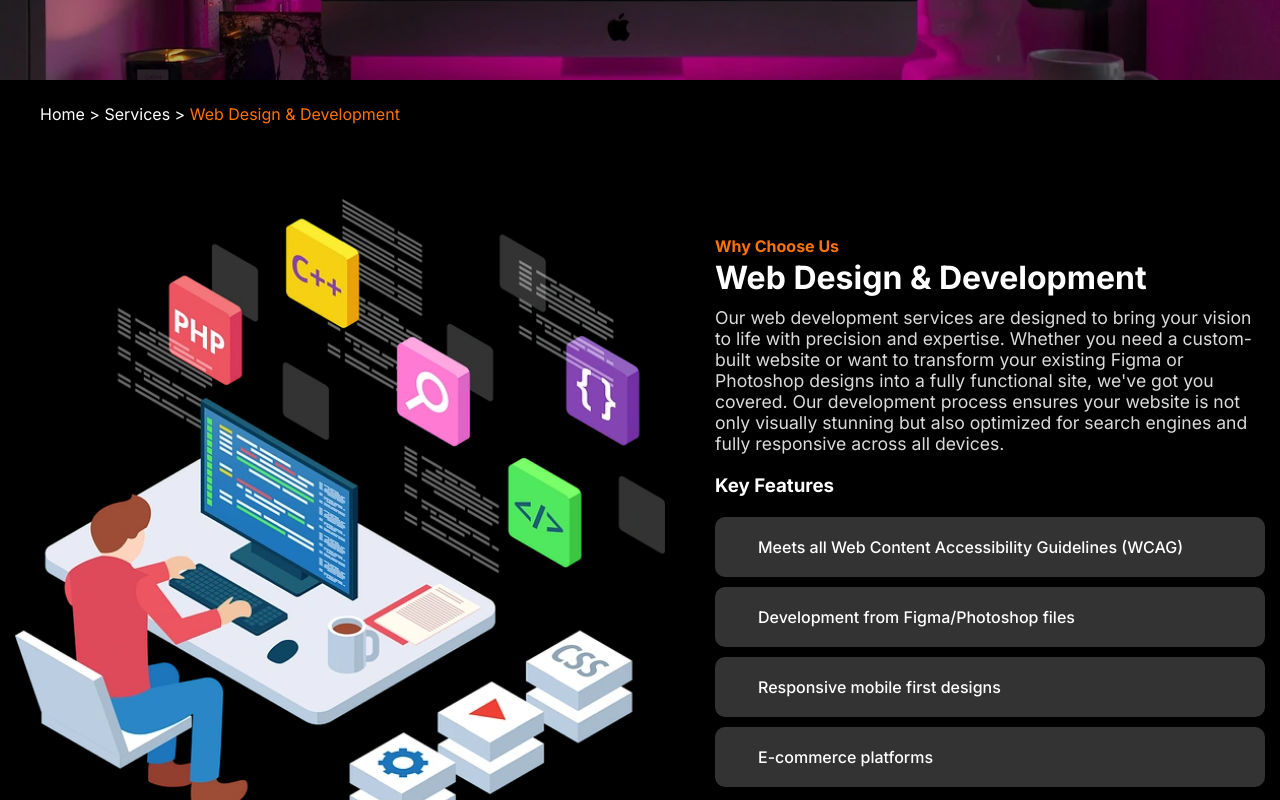
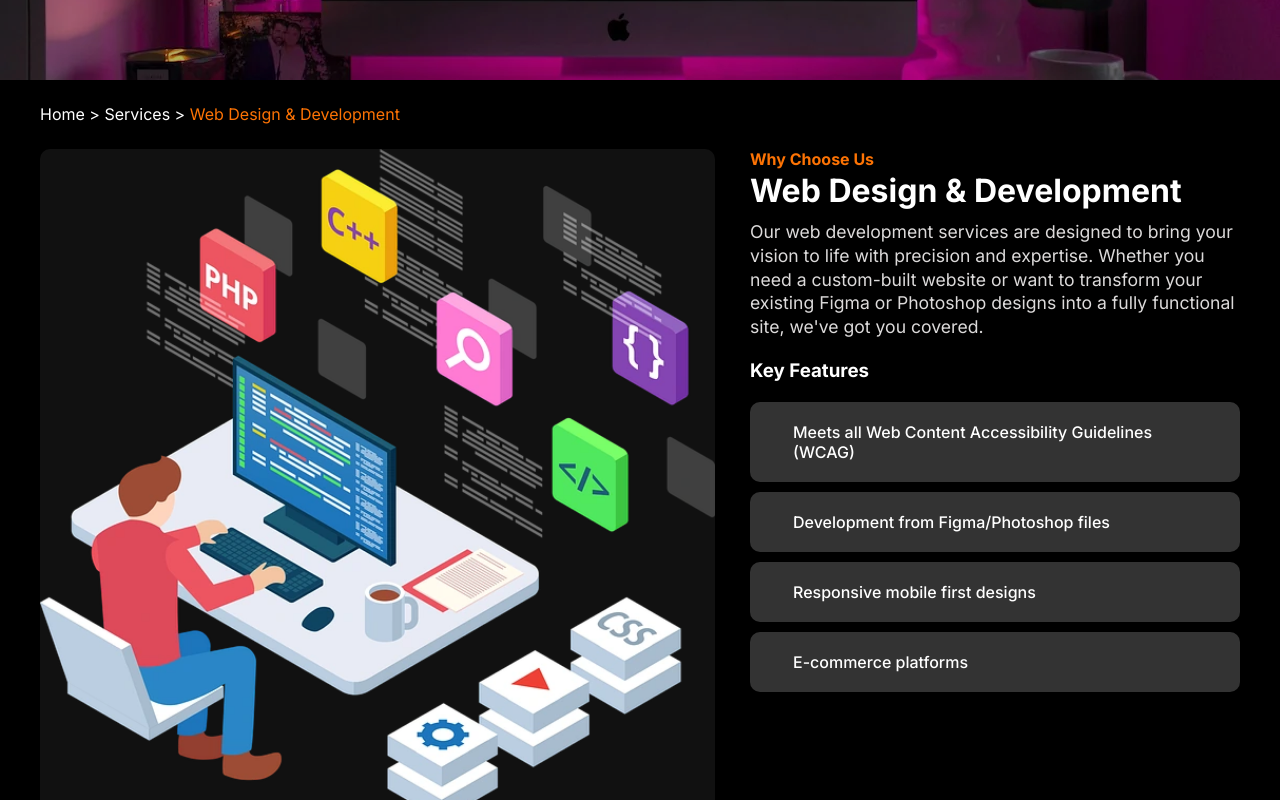
Before and after one commit to Spielbergo/next-webcheddar, a Next.js app: page /services/web-design-development in a window 1280 px wide. Shown: the part 320-1120 px from the top of the page. Built offline with nearby package versions, Linux system fonts and the light colour scheme; some icons are missing.

Commit message:
Misc styling updates

```diff
--- a/components/TechStack.component.jsx
+++ b/components/TechStack.component.jsx
@@ -28,8 +28,8 @@ import { techStack } from '../data';
                     <Image
                         src="/home/tech-stack.webp"
                         className={`${styles.tech_stack__image} shadow fade-in`}
-                        width={440}
-                        height={327}
+                        width={540}
+                        height={427}
                         alt="Close up of people working in an office."
                         aria-label="Close up of people working in an office."
                     />
--- a/components/home/Hero.component.jsx
+++ b/components/home/Hero.component.jsx
@@ -16,8 +16,8 @@ const Hero = () => {
         <header>
             <div className={styles.hero__container}>
                 <div className={styles.hero__title}>
-                    <h1 className={`${styles.hero__h1} slide-up`}>Web Cheddar - Websites - Social Media</h1>
-                    <h2 className={`${styles.hero__h2} fade-in`}>Web Design & Development Services Your Business Needs</h2>
+                    <p className={`${styles.hero__top_title} slide-up`}>Web Cheddar - Websites - Social Media</p>
+                    <h1 className={`${styles.hero__h1} fade-in`}>Web Design & Development Services Your Business Needs</h1>
                     <div className={styles.hero__button_container}>
                         <div className='slide-up delay-1'>
                             <Button
--- a/data/services.js
+++ b/data/services.js
@@ -14,7 +14,7 @@ const services = [
     image_1_alt: 'Web Development Vector - Cartoon of user at a computer with various buttons above him showing diferent coding symbols',
     image_2: '/services/mobile-first-design.webp',
     image_2_alt: 'Repsonsive Mobile First Design',
-    content: 'Our web development services are designed to bring your vision to life with precision and expertise. Whether you need a custom-built website or want to transform your existing Figma or Photoshop designs into a fully functional site, we\'ve got you covered. Our development process ensures your website is not only visually stunning but also optimized for search engines and fully responsive across all devices.',
+    content: 'Our web development services are designed to bring your vision to life with precision and expertise. Whether you need a custom-built website or want to transform your existing Figma or Photoshop designs into a fully functional site, we\'ve got you covered.',
     content_2: 'At Web Cheddar, we prioritize responsive mobile-first designs to ensure your website performs flawlessly on any device. As mobile usage continues to skyrocket, it’s crucial to provide an exceptional user experience on smartphones and tablets. We craft each design with a mobile-first approach, seamlessly scaling up to larger screens. This method not only enhances accessibility but also boosts SEO rankings.',
     features: [
       'Meets all Web Content Accessibility Guidelines (WCAG)',
@@ -34,7 +34,7 @@ const services = [
   },
   {
     id: 2,
-    class: 'slide-down delay-1',
+    class: '.slide-down .delay-1 .padding_95',
     slug: 'search-engine-optimization',
     path: '/services/search-engine-optimization',
     icon: 'IoSearchCircle',
@@ -45,9 +45,10 @@ const services = [
     hero_alt: 'Search Engine Optimization',
     image_1: '/services/seo-search-engine-optimization-2.svg',
     image_1_alt: 'Nuthin yet',
+    padding_1: '.padding_95',
     image_2: '/services/seo-search-engine-optimization-4.svg',
     image_2_alt: 'Nuthin yet',
-    content: 'Our Search Engine Optimization (SEO) services are tailored to elevate your online presence and drive organic traffic to your website. We employ cutting-edge strategies and techniques to ensure your site ranks high on search engine results pages (SERPs). From keyword research and on-page optimization to link building and performance analytics, our comprehensive approach covers all aspects of SEO. Trust us to boost your visibility, attract more visitors, and convert them into loyal customers.',
+    content: 'Our Search Engine Optimization (SEO) services are tailored to elevate your online presence and drive organic traffic to your website. We employ cutting-edge strategies and techniques to ensure your site ranks high on search engine results pages (SERPs).',
     content_2: 'At Web Cheddar, our SEO services go beyond the basics to ensure your website achieves and maintains top rankings. Our team of experts stays updated with the latest algorithm changes and industry trends, providing you with a competitive edge. We perform in-depth site audits to identify and rectify any issues that may hinder your site\s performance. Our content strategy focuses on creating high-quality, relevant content that resonates with your target audience and meets search engine criteria. We also offer local SEO services to help your business stand out in local searches, driving foot traffic and increasing sales. With our holistic approach, we ensure your SEO strategy is not only effective but also sustainable in the long run.',
     features: [
       'Keyword research',
@@ -74,7 +75,7 @@ const services = [
     title: 'Website Maintenance',
     title_2: 'Ensuring Optimal Website Performance',
     description: 'Keep your site running smoothly. We handle updates, fixes, and ensure everything works as it should.',
-    content: 'Keeping your website up-to-date is crucial for your online success. Our website maintenance services ensure your site runs smoothly and efficiently at all times. We handle everything from regular updates and security checks to performance optimization and content updates. With our expertise, you can focus on your business while we take care of your website. Trust us to keep your site secure, fast, and relevant.',
+    content: 'Keeping your website up-to-date is crucial for your online success. Our website maintenance services ensure your site runs smoothly and efficiently at all times. We handle everything from regular updates and security checks to performance optimization and content updates.',
     content_2: 'Our website maintenance services are designed to give you peace of mind. We understand that a well-maintained website is essential for providing a seamless user experience and ensuring the longevity of your online presence. Our team conducts routine inspections and updates to prevent any potential issues before they arise. We also focus on improving website speed and performance, ensuring your visitors have a smooth browsing experience. In addition, we offer content management services to keep your site fresh and engaging. Whether you need emergency support or regular maintenance, we are here to keep your website running at its best. Let us handle the technical aspects so you can concentrate on growing your business.',
     hero: '/services/website-maintenance.webp',
     hero_alt: 'Website Maintenance',
@@ -107,7 +108,7 @@ const services = [
     title: 'Social Media Management',
     title_2: 'Comprehensive Social Media Strategies',
     description: 'Engage your audience online. We manage posts, replies, and make sure your brand shines on social',
-    content: 'Our social media management services are crafted to elevate your online presence with strategy and finesse. Whether you\'re aiming to build a brand from scratch or enhance your current social media strategy, we\'re here to help. We specialize in creating engaging content that resonates with your audience across platforms like Facebook, Instagram, Twitter, and LinkedIn. Our meticulous approach ensures your social media campaigns are not only impactful but also aligned with your business goals. Let us boost your visibility and engagement while you focus on what you do best.',
+    content: 'Our social media management services are crafted to elevate your online presence with strategy and finesse. Whether you\'re aiming to build a brand from scratch or enhance your current social media strategy, we\'re here to help.',
     content_2: 'We understand the ever-evolving landscape of social media and its impact on your brand. Our social media management services go beyond mere posting; we develop comprehensive strategies that drive engagement and growth. We stay abreast of the latest trends and algorithm changes to keep your content relevant and effective. Our team conducts thorough audience research to create personalized content that speaks directly to your target demographic. We also offer detailed analytics reporting, providing insights into your campaign performance and areas for improvement. With our proactive approach, we ensure your social media presence remains dynamic and influential, helping you achieve your business objectives.',
     hero: '/services/social-media-management.webp',
     hero_alt: 'Social Media Management',
@@ -140,12 +141,13 @@ const services = [
     title: 'E-commerce Solutions',
     title_2: 'Optimizing Your E-commerce Platform',
     description: 'Sell with confidence online. Our secure, seo optimized and user-friendly shops make buying and selling a breeze.',
-    content: 'Our e-commerce solutions are designed to empower your business with robust, scalable online storefronts that drive sales. Whether you\'re launching a new e-commerce venture or seeking to optimize your current platform, we have the expertise to deliver results. From seamless integration with popular platforms like Shopify and WooCommerce to custom e-commerce development tailored to your unique needs, we ensure your online store is primed for success. Trust us to enhance your user experience, streamline your checkout process, and maximize conversions across desktop and mobile devices. Let\'s elevate your online retail presence together.',
+    content: 'Our e-commerce solutions are designed to empower your business with robust, scalable online storefronts that drive sales. Whether you\'re launching a new e-commerce venture or seeking to optimize your current platform, we have the expertise to deliver results.',
     content_2: 'Our e-commerce solutions are tailored to meet the unique needs of your business. We understand the intricacies of online retail and offer comprehensive services to ensure your store runs smoothly. Our team provides end-to-end support, from setting up your store and integrating payment gateways to managing your products and tracking sales performance. We focus on creating a seamless user experience, optimizing the checkout process, and implementing effective marketing strategies to drive traffic and increase conversions. Our solutions are scalable, allowing your e-commerce platform to grow with your business. With our expertise, you can focus on your products while we handle the technical aspects of your online store.',
     hero: '/services/ecommerce.webp',
     hero_alt: 'E-commerce Solutions',
     image_1: '/services/e-commerce.svg',
     image_1_alt: 'Nuthin yet',
+    padding_1: '.padding_95',
     image_2: '/services/e-commerce-2.svg',
     image_2_alt: 'Nuthin yet',
     features: [
@@ -173,7 +175,7 @@ const services = [
     title: 'Special Event Websites',
     title_2: 'Enhance Your Event Online',
     description: 'Celebrate big moments digitally. We create standout sites for weddings, reunions, and more.',
-    content: 'Our special event website services are tailored to make your event unforgettable online. Whether you\'re organizing a conference, wedding, festival, or corporate event, we specialize in creating stunning websites that capture the essence of your occasion. From elegant design themes that reflect your event\'s theme to seamless integration of RSVP systems and event schedules, we ensure a smooth and engaging experience for your attendees. Trust us to handle everything from initial concept to final launch, delivering a website that not only impresses but also drives excitement and attendance. Let\'s create an online presence that mirrors the excellence of your special event.',
+    content: 'Our special event website services are tailored to make your event unforgettable online. Whether you\'re organizing a conference, wedding, festival, or corporate event, we specialize in creating stunning websites that capture the essence of your occasion.',
     content_2: 'At Web Cheddar, we go beyond just creating a website; we craft a digital experience that mirrors the uniqueness of your special event. Our team understands the intricacies of event planning and leverages this knowledge to design websites that not only inform but also captivate your audience. Whether you require live streaming integration, attendee registration management, or interactive event maps, we\'ve got you covered. We ensure your website is not just a tool for information but a key part of your event\'s success story, driving engagement and anticipation among your guests. Partner with us to elevate your event\'s online presence and leave a lasting impression on your attendees.',
     hero: '/services/special-events.webp',
     hero_alt: 'Special Event Websites',
--- a/pages/about..jsx
+++ b/pages/about..jsx
@@ -31,7 +31,7 @@ const About = () => {
         <Layout featuredImage={featuredImage}>
             <main>
                 <section>
-                    <div className={`flex ${styles.about_page__container}`}>
+                    <div className={`flex flex_large ${styles.about_page__container}`}>
                         {aboutPage.map((about) =>
                             <div key={about.id} className={about.class}>
                                 <Image
--- a/pages/services/[slug].jsx
+++ b/pages/services/[slug].jsx
@@ -85,7 +85,7 @@ export default function ServicePage({ service }) {
                     src={service.image_1}
                     alt={service.image_1_alt}
                     aria-label={service.image_1.alt}
-                    className={`${styles.service__main_img} fade-in`}
+                    className={`${styles.service__main_img} ${service.padding_1} fade-in`}
                     width={550}
                     height={547}
                   />
--- a/styles/blog-page.module.css
+++ b/styles/blog-page.module.css
@@ -111,7 +111,7 @@
 
 .blog_post__content p {
     margin-bottom: 10px;
-    line-height: 23px;
+    line-height: 1.5;
 }
 
 .blog_post__content ul {
--- a/styles/global.css
+++ b/styles/global.css
@@ -223,9 +223,13 @@ button:hover {
   align-items: center;
   gap: 50px;
   /* max-width: 1200px; */
-  max-width: var(--container-width-large);
+  max-width: var(--container-width-small);
   padding: 0 15px;
   margin: auto;
+}
+
+.flex_large {
+  max-width: var(--container-width-large);
 }
 
 .flex_flip {
@@ -238,6 +242,10 @@ button:hover {
 
 .flex_nowrap {
   flex-wrap: wrap;
+}
+
+.padding_95 {
+  padding: 95px;
 }
 
 /* .list-none {
@@ -292,6 +300,7 @@ button:hover {
   max-width: 800px;
   margin: 10px 0;
   font-size: 1.1em;
+  line-height: 1.35;
   /* color: var(--primary-bg-color); */
   color: var(--text-color);
 }
--- a/styles/services-pages.module.css
+++ b/styles/services-pages.module.css
@@ -1,7 +1,8 @@
 
 .services_pages__section {
-    justify-content: flex-start;
-    padding: 75px 0 0;
+    align-items: flex-start;
+    gap: 35px;
+    padding: 25px 0 0;
 }
 
 .services_pages__container {
@@ -13,13 +14,18 @@
 
 .services_pages__container img {
     width: 100%;
-    max-width: 650px;
+    max-width: 675px;
     height: auto;
+    background: #111;
+    border-radius: 10px;
     object-fit: contain;
 }
 
+.padding_95 {
+    padding: 95px;
+}
+
 .service__breadcrumbs {
-    max-width: 1200px;
     margin: auto;
 }
 
@@ -29,7 +35,6 @@
 }
 
 .services_features__section {
-    max-width: 1200px;
     margin: 20px auto 0;
 }
 
@@ -67,9 +72,14 @@
     display: grid;
     grid-template-columns: 1fr;
     gap: 10px;
-    max-width: 1200px;
     margin: auto;
     padding: 20px 0;
+}
+
+.service__breadcrumbs,
+.services_pages_stats,
+.services_features__section {
+    max-width: var(--container-width-small);
 }
 
 .services_pages_stats li {
```
Also changed, not shown: components/home/hero.module.css (+4 -4 lines).
